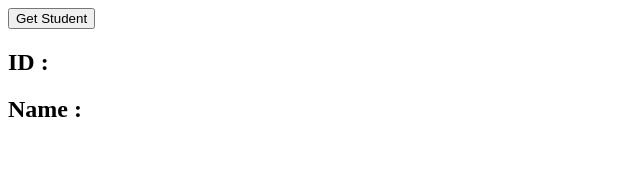
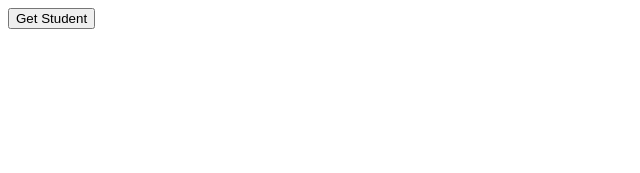
Before and after one commit to JheelPrashar/smart-task-manager, a React app in the folder frontend/: page / in a window 1280 px wide. Shown: the top 173 px of the page, without its empty margins (0-640 px from the left). Built offline with nearby package versions, Linux system fonts and the light colour scheme; the HTML template or start-up script is replaced by a standard one.

Commit message:
day 3 collection

```diff
--- a/frontend/src/App.jsx
+++ b/frontend/src/App.jsx
@@ -2,25 +2,29 @@ import { useState } from "react";
 
 function App() {
 
-  const [student, setStudent] = useState(null);
+  const [students, setStudents] = useState([]);
 
-  const getStudent = async () => {
+  const getStudents = async () => {
 
     const response = await fetch(
    "http://localhost:8080/students" );
     const data = await response.json();
-    setStudent(data);
+    setStudents(data);
   };
 
   return (
     <div>
-      <button onClick={getStudent}>
+      <button onClick={getStudents}>
         Get Student
       </button>
-          <div>
-            <h2>ID : {student?.id}</h2>
-            <h2>Name : {student?.name}</h2>
-          </div>
+      <ul>
+        {students.map(student=>(
+          <li key={student.id}>
+            {student.name} - {student.email}
+          </li>
+        ))}
+      </ul>
+
     </div>
   );
 }
```
Also changed, not shown: 1 other file (tests, documents, lock files or other folders).
